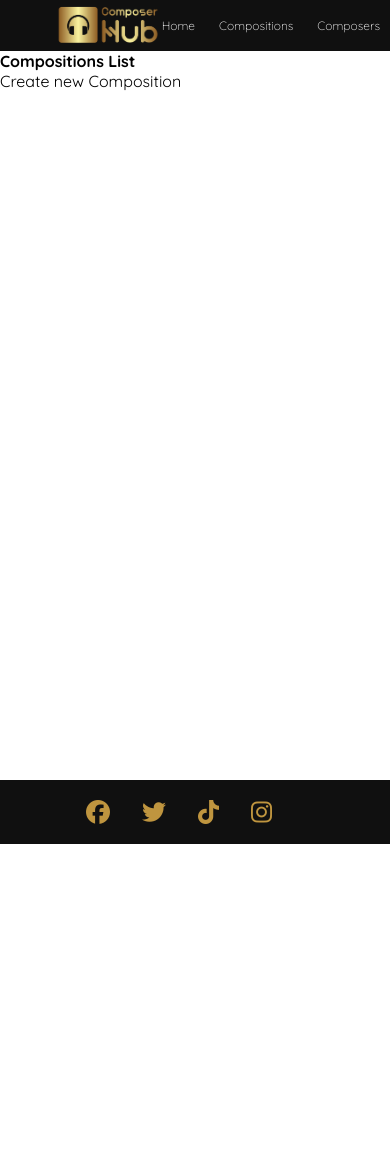
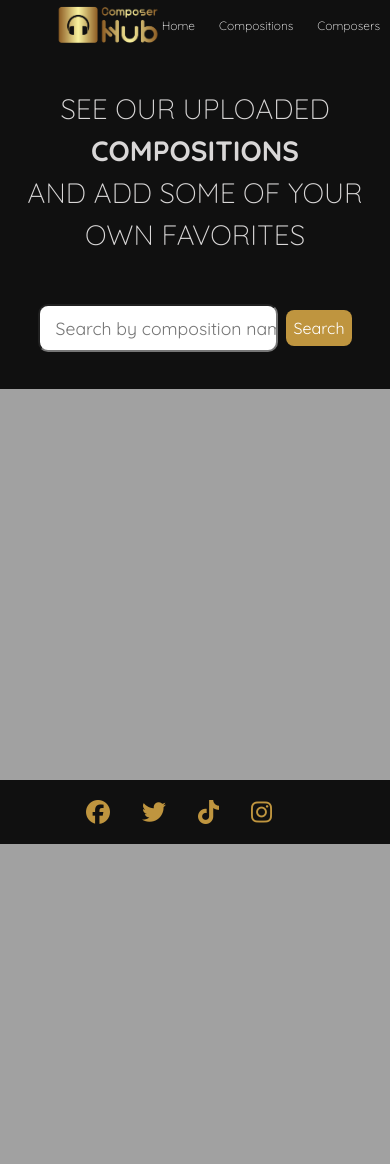
Before and after one commit to Sdalsosa/ComposerHub, a Django app: page / in a window 390 px wide; the page is wider, and only the part inside the window is pictured. Before the commit the page ends 844 px from the top of that part, so only its background shows below. Run offline with Django 3.2, Linux system fonts and the light colour scheme; data that the repository does not hold is empty; some libraries are stand-ins or nearby versions.

Commit message:
Add cards and styling to pages
Add:
- cards and hero section on composition.html
- styling to cards and hero section
- styling to single-composition.html

```diff
--- a/compositions/templates/compositions/compositions.html
+++ b/compositions/templates/compositions/compositions.html
@@ -3,21 +3,54 @@
 
 {% block content %}
 
-<h1>Compositions List</h1>
+<section class="hero-section">
+    <div>
+      <div class="hero-box">
+        <h2>SEE OUR UPLOADED <span>COMPOSITIONS</span></h2>
+        <h2>AND ADD SOME OF YOUR OWN FAVORITES</h2>
+      </div>
 
-<a href="{% url 'create-composition' %}">Create new Composition</a>
+      <div class="hero-search">
+        <form class="hero-form" action="#" method="get">
+          <div>
+            <label for="composition-search">Search compositions</label>
+            <input class="input-text" id="composition-search" type="text" name="text"
+              placeholder="Search by composition name" />
+          </div>
+
+          <input class="btn hero-btn" type="submit" value="Search" />
+        </form>
+      </div>
+    </div>
+  </section>
+
+  <!-- loop through existing compositions -->
+
+  <section class="compositionlist">
+    <div class="card-container">
+      {% for composition in compositions %}
+      <a href=" {% url 'composition' composition.id %} ">
+        <div class="card">
+          <div class="card-image">
+            <img src="#" alt="Image of composer">
+          </div>
+          <div class="card-text">
+            <h2>{{ composition.title }} {{ composition.label.all }}</h2>
+            <p>Composed By: {{ composition.author }}</p>
+          </div>
+          <div class="comp-labels">
+            {% for label in composition.label.all %}
+            print('{{ label }}')
+            {% endfor %}
 
 
-    {% for composition in compositions %}
-    <p><a href=" {% url 'composition' composition.id %} ">
-        <h2>{{ composition.title }}</h2>
-    </a>- {{ composition.description }}
-    <a href=" {% url 'update-composition' composition.id %} ">Edit</a>
-    <a href=" {% url 'delete-composition' composition.id %} ">Delete</a>
-    </p>
+          </div>
+            <p>Added: {{ composition.created_on}}</p>
+            <i class="fa fa-heart-o"> {{ composition.number_of_likes }}</i>
+        </div>
+      </a>
+      {% endfor %}
+    </div>
+  </section>
 
-    {% endfor %}
-
-
-
-{% endblock content %}
+{% endblock %}
--- a/compositions/views.py
+++ b/compositions/views.py
@@ -6,7 +6,8 @@ from .forms import CompForm
 # Create your views here.
 
 def compositions(request):
-    compositions = Composition.objects.all()
+    compositions = Composition.objects.filter(status=1)
+    #compositions = Composition.objects.all()
     return render(request, 'compositions/compositions.html', {'compositions':compositions})
 
 def composition(request, prim_key):
--- a/static/css/style.css
+++ b/static/css/style.css
@@ -6,6 +6,7 @@
   --color-main: #BF953F;
   --color-dark: #101010;
   --color-light: #d9d7d7;
+  --color-grey:#a1a1a1;
   --shadow: 1px 1px 5px #00000010;
 }
 
@@ -29,6 +30,9 @@ html {
 
 body {
   min-height: 100vh;
+  background-color: var(--color-grey);
+  margin-bottom: 20rem;
+
 }
 
 /*------ Header Section ------*/
@@ -102,6 +106,214 @@ a {
   }
 }
 
+/*------ Hero Section ------*/
+
+.home{
+  display: flex;
+  width: 100vw;
+}
+
+.hero div{
+  display: flex;
+}
+
+.hero-section {
+  text-align: center;
+  height: 40vh;
+  display: flex;
+  align-items: center;
+  background-color: var(--color-dark);
+  color: var(--color-light);
+  justify-content: center;
+}
+
+.hero-box{
+  margin-bottom: 3rem;
+}
+
+.hero-box > h2,
+.hero-box > h2 > span {
+  font-size: 3rem;
+  color: var(--color-light);
+  line-height: 1.3;
+  text-transform: uppercase;
+}
+
+@media screen and (max-width: 1000px) {
+  .hero-box > h2,
+  .hero-box > h2 > span {
+    font-size: 2.5rem;
+  }
+}
+
+@media screen and (max-width: 800px) {
+  .hero-box > h2,
+  .hero-box > h2 > span {
+    font-size: 2.1rem;
+    line-height: 1.5;
+  }
+}
+
+@media screen and (max-width: 500px) {
+  .hero-box > h2,
+  .hero-box > h2 > span {
+    font-size: 2rem;
+    line-height: 1.5;
+  }
+}
+
+@media screen and (max-width: 400px) {
+  .hero-box> h2,
+  .hero-box> h2 > span {
+    font-size: 1.75rem;
+  }
+}
+
+.hero-box> h2 {
+  font-weight: 300;
+}
+
+.hero-box> h2 > span {
+  font-weight: 700;
+}
+
+.hero-form {
+  display: flex;
+  align-items: center;
+  justify-content: center;
+  gap: 2rem;
+}
+
+.hero-form label {
+  position: absolute;
+  left: -9999px;
+}
+
+.hero-form .input-text {
+  width: 20rem;
+  height: 3rem;
+  border-radius: 10px;
+  font-size: 1.1rem;
+  padding-left: 1rem;
+}
+
+@media screen and (max-width: 700px) {
+  .hero-form {
+    gap: 0.5rem;
+  }
+
+  .hero-form .input-text {
+    width: 15rem;
+    height: 3rem;
+  }
+
+}
+
+/*------ Compositionlist Section ------*/
+
+.compositionlist {
+  display: flex;
+  justify-content: center;
+  margin: 0 auto;
+  padding-top: 2rem;
+}
+
+.card-container{
+  display: flex;
+  flex-flow: row wrap;
+  gap: 1.5rem;
+  justify-content: center;
+  max-width: 1400px;
+}
+
+.card {
+  display:flex;
+  flex-direction: column;
+  border-radius: 1rem;
+  background-color: white;
+  border: 3px solid var(--color-main);
+  width: 25rem;
+  height: 20rem;
+  margin: 0 auto;
+  overflow: hidden;
+  padding: 1rem;
+  text-decoration: none;
+}
+
+.card a,
+.card a:visited  {
+  text-decoration: none;
+  color: var(--color-main);
+  transition: 0.4s ease-in-out;
+}
+
+.card a:hover {
+  color:var(--color-dark)
+}
+
+.card-image{
+  object-fit: contain;
+}
+
+.card-text > h2{
+  display: flex;
+  flex-direction: column;
+  justify-content: center;
+}
+
+@media screen and (max-width: 800px) {
+  .card {
+    width: 15rem;
+  }
+
+}
+
+/*------ Composition Section ------*/
+
+.composition-detail-container{
+  display: flex;
+  justify-content: center;
+}
+
+.composition-container{
+  align-self: center;
+  display: flex;
+  justify-content: center;
+  align-content: center;
+  flex-direction: column;
+}
+
+.composition {
+  align-self: center;
+  border: 1.5px solid #b6c9e0;
+  padding: 5rem;
+  margin: 5rem 0 auto;
+  border-radius: 1rem;
+  background-color: white;
+  overflow: hidden;
+  text-decoration: none;
+  display: flex;
+  flex-direction: column;
+}
+
+.composition h1 {
+  align-self: center;
+  text-decoration: none;
+  color: var(--color-main);
+  margin-bottom: 1rem;
+  font-size: 2rem;
+}
+
+.composition h3 {
+  align-self: center;
+  text-decoration: none;
+  color: var(--color-main);
+  margin-bottom: 0.5rem;
+
+}
+.composition p {
+  margin-bottom: 1rem;
+}
 
 
 /*------ Footer Section ------*/
@@ -129,7 +341,7 @@ a {
   padding-right: 2rem;
   font-size: 1.5rem;
   transition: 0.4s ease-in-out;
-  color:#BF953F;
+  color:var(--color-main);
 }
 
 .social-networks a:hover {
```
Also changed, not shown: compositions/templates/compositions/single-composition.html (+14 -3 lines).
